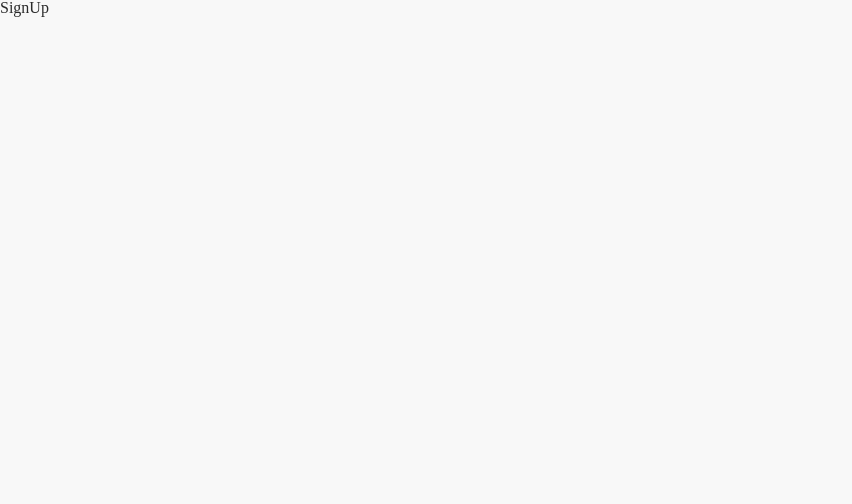
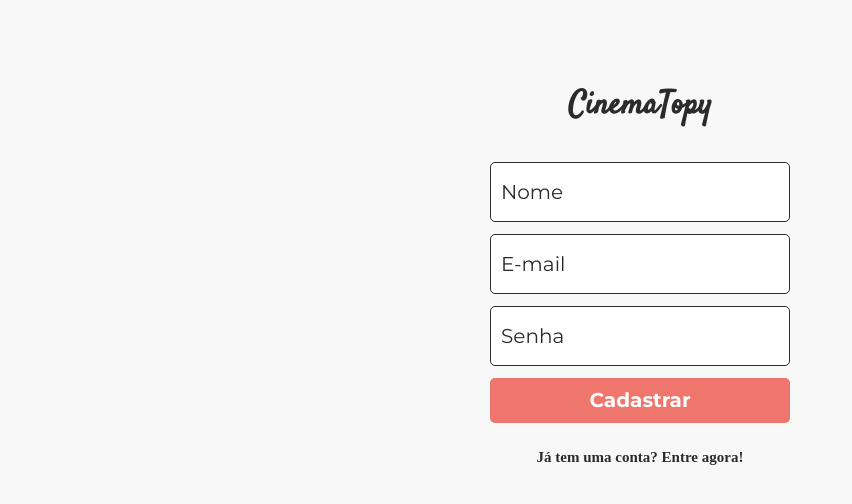
Before and after one commit to gabao55/CinemaTopy-front, a React (Create React App) app: page /cadastro in a window 1280 px wide. Shown: the top 504 px of the page, without its empty margins (0-852 px from the left). Built offline with nearby package versions, Linux system fonts and the light colour scheme.

Commit message:
Implements sign up interface

```diff
--- a/src/components/SignUp/SignUp.js
+++ b/src/components/SignUp/SignUp.js
@@ -1,8 +1,59 @@
+import { Auth, TemplateInput, TemplateButton } from "../../shared/styles.js";
+import { useState } from "react";
+import { useNavigate } from "react-router-dom";
+import { singUp } from "../../services/axiosService";
+import { ThreeDots } from  'react-loader-spinner';
+import { useForm } from "../../shared/useForm.js";
+
 export default function SignUp() {
+
+  const navigate = useNavigate();
+  const [form, handleForm] = useForm({
+    initState: {
+      email: "",
+      name: "",
+      password: "",
+    }
+  });
+  const [disabled, setDisabled] = useState(false);
+
+  function sendForm(e){
+    e.preventDefault();
+    setDisabled(true);
+    const promise = singUp(form);
+    promise
+      .then((r) => {
+        navigate("/");
+      })
+      .catch(() => {
+        alert("Erro ao cadastrar!");
+        setDisabled(false);
+      });
+  }
 
     return (
       <>
-      <h1>SignUp</h1>
-    </>
+        <Auth disabled={disabled}>
+          <h1>CinemaTopy</h1>
+          <form onSubmit={sendForm}>
+            <TemplateInput required type="text" name="name" value={form.name}
+              placeholder="Nome" disabled={disabled}
+              onChange={handleForm}
+            />
+            <TemplateInput required type="email" name="email" value={form.email}
+              placeholder="E-mail" disabled={disabled}
+              onChange={handleForm}
+            />
+            <TemplateInput required type="password" name="password" value={form.password}
+              placeholder="Senha" disabled={disabled}
+              onChange={handleForm}
+            />
+            <TemplateButton disabled={disabled} height="45" width="300" type="submit" >
+              {disabled? <ThreeDots color="#ffffff" height={40} width={50}/> : "Cadastrar"}
+            </TemplateButton>
+          </form>
+          <p onClick={() => navigate("/")}>Já tem uma conta? Entre agora!</p>
+        </Auth>
+      </>
     );
 }
```
